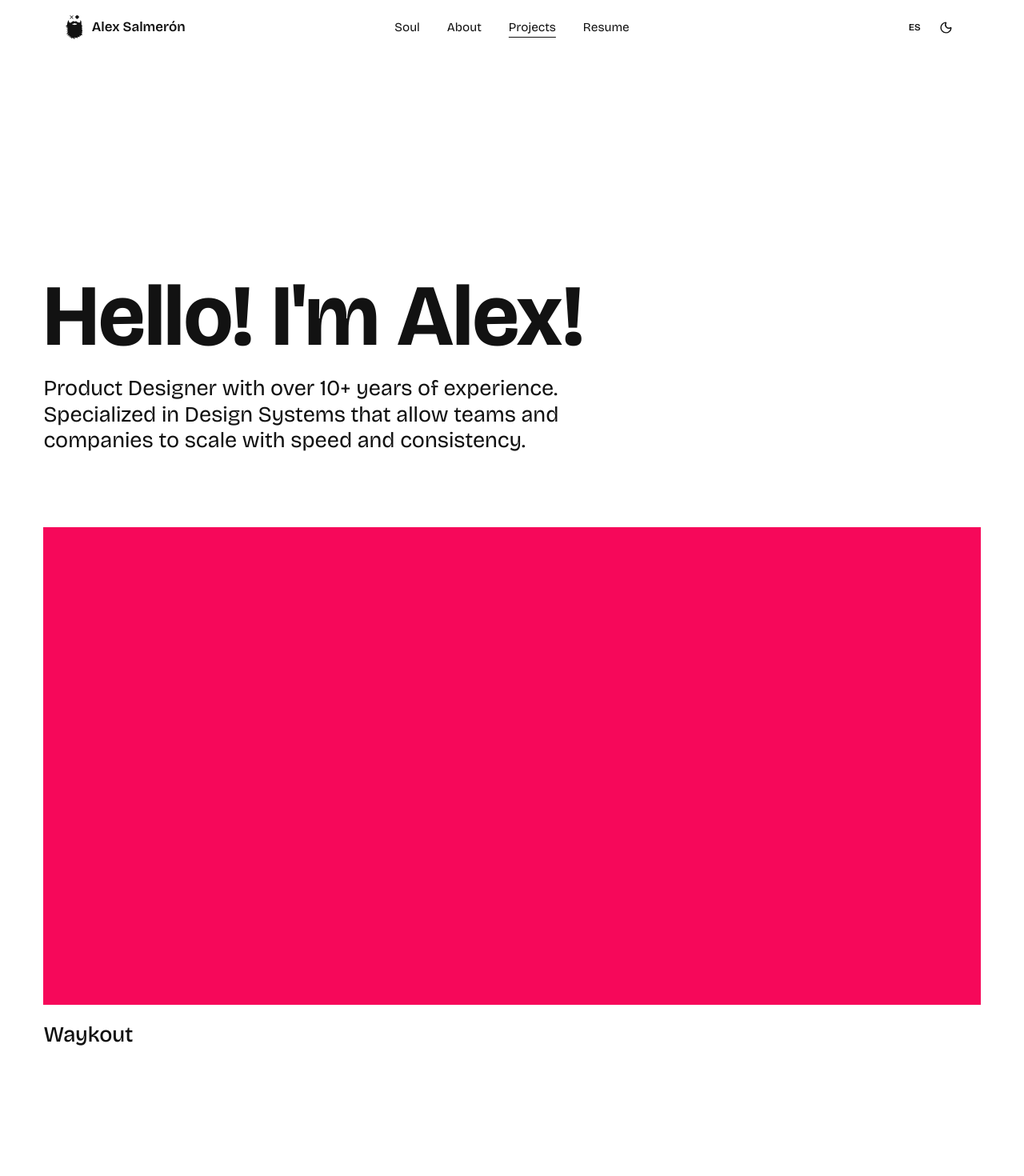
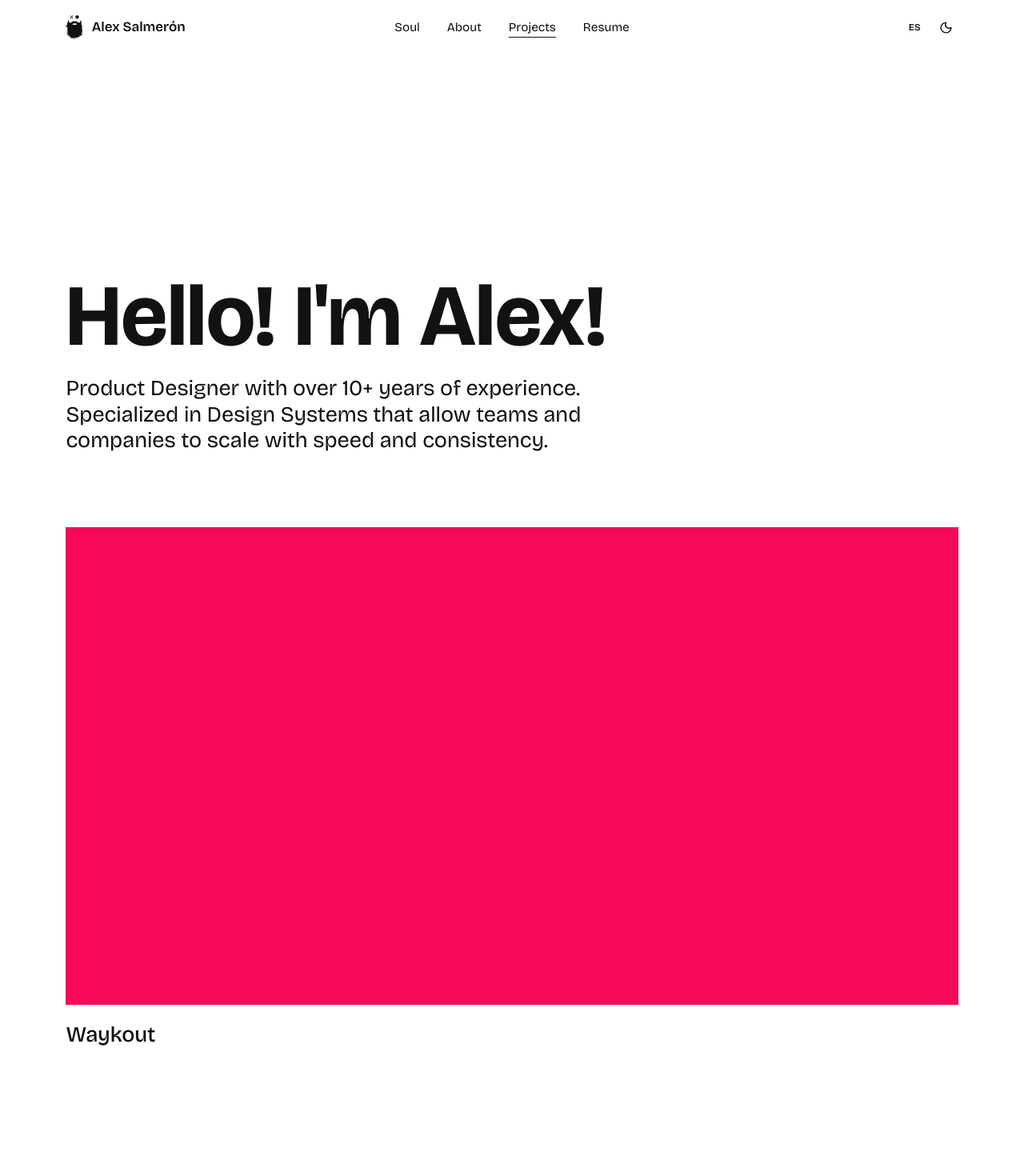
Before and after one commit to alexmeron/mefaltaunpixel, a React (Vite) app: page /en in a window 1280 px wide. Shown: the top 1470 px of the page at 80% size. Built offline with nearby package versions, Linux system fonts and the light colour scheme.

Commit message:
Align main content max-width with topbar

```diff
--- a/src/index.css
+++ b/src/index.css
@@ -62,6 +62,8 @@ img {
    LAYOUT
    ============================ */
 .page-wrapper {
+  max-width: 1440px;
+  margin: 0 auto;
   padding-left: 64px;
   padding-right: 64px;
 }
@@ -292,6 +294,8 @@ img {
    HERO
    ============================ */
 .hero {
+  max-width: 1440px;
+  margin: 0 auto;
   height: 635px;
   padding: 0 64px;
   display: flex;
```
